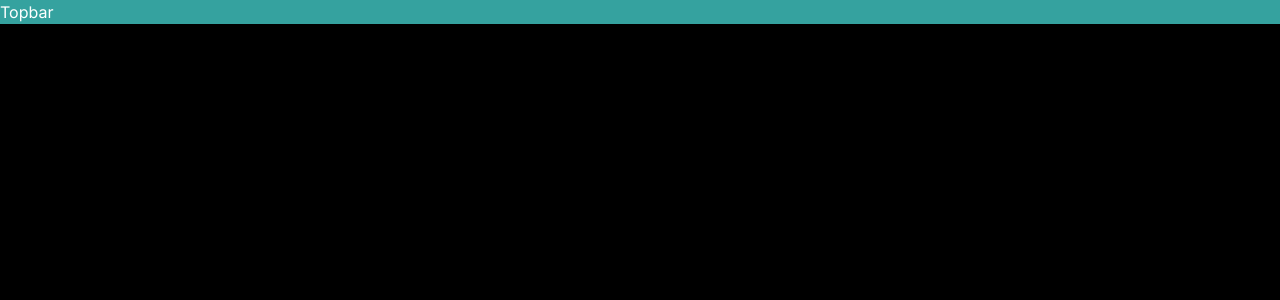
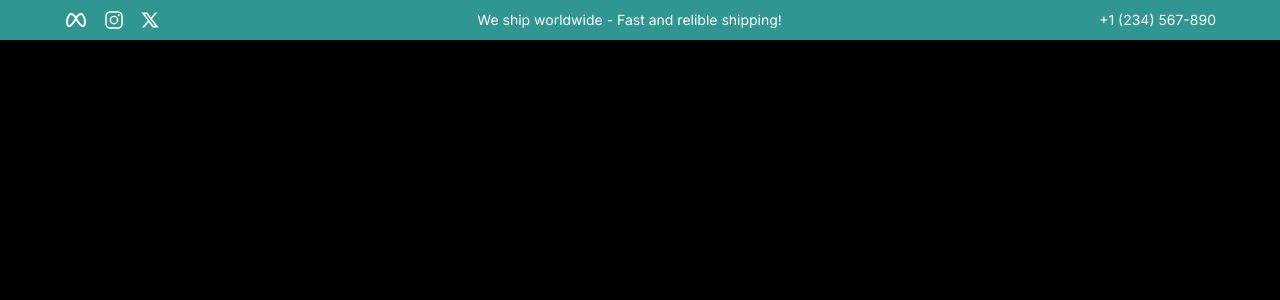
Before and after one commit to Ajai-3/Rabbit, a React (Vite) app in the folder frontend/: page / in a window 1280 px wide. Shown: the top 300 px of the page. Built offline with nearby package versions, Linux system fonts and the light colour scheme.

Commit message:
topbar completed

```diff
--- a/frontend/src/components/Layout/Topbar.jsx
+++ b/frontend/src/components/Layout/Topbar.jsx
@@ -1,9 +1,39 @@
-import React from 'react'
+import React from "react";
+import { TbBrandMeta } from "react-icons/tb";
+import { RiTwitterXLine } from "react-icons/ri";
+import { IoLogoInstagram } from "react-icons/io5";
 
 const Topbar = () => {
   return (
-    <div className='bg-[#35A29F]'>Topbar</div>
-  )
-}
+    <div className="bg-rabbit-green text-white">
+      <div className="container mx-auto flex justify-between items-center py-2 px-4 sm:px-8 md:px-12 lg:px-16">
 
-export default Topbar
+        {/* Social Media Icons */}
+        <div className="hidden md:flex items-center space-x-4">
+          <a href="#" className="hover:text-gray-300">
+            <TbBrandMeta className="h-6 w-6" />
+          </a>
+          <a href="#" className="hover:text-gray-300">
+            <IoLogoInstagram className="h-5 w-5" />
+          </a>
+          <a href="#" className="hover:text-gray-300">
+            <RiTwitterXLine className="h-5 w-5" />
+          </a>
+        </div>
+
+        {/* Centered Text */}
+        <div className="text-sm text-center flex-grow">
+           <span>We ship worldwide - Fast and relible shipping!</span>
+        </div>
+
+        {/* Phone Number */}
+        <div className="text-sm hidden md:block">
+          <a href="tel:+1234567890" className="hover:text-gray-300">+1 (234) 567-890 </a>
+        </div>
+
+      </div>
+    </div>
+  );
+};
+
+export default Topbar;
--- a/frontend/tailwind.config.js
+++ b/frontend/tailwind.config.js
@@ -2,7 +2,11 @@
 export default {
   content: ["./index.html", "./src/**/*.{js,ts,jsx,tsx}"],
   theme: {
-    extend: {},
+    extend: {
+      colors: {
+        "rabbit-green": "#309692"
+      },
+    },
   },
   plugins: [],
 }
```
